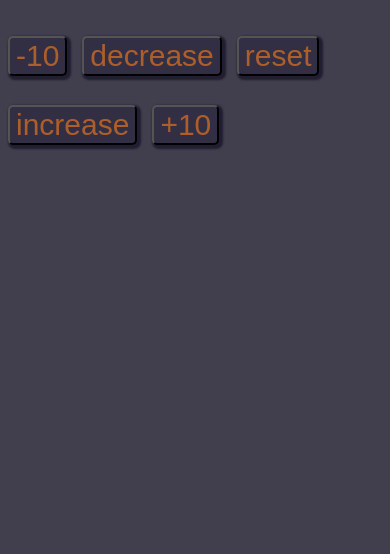
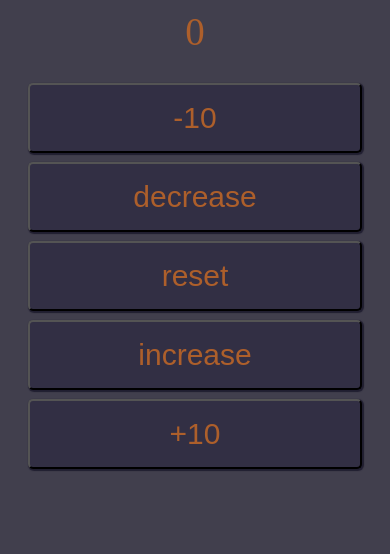
Before and after one commit to tehzib014-dev/Counter-App-JavaScript-Practice-Project, a plain HTML site: page index.html in a window 390 px wide. Shown: the part 306-860 px from the top of the page. Drawn offline with Linux system fonts and the light colour scheme.

Commit message:
make responsive counter layout

```diff
--- a/counter.css
+++ b/counter.css
@@ -1,26 +1,88 @@
+* {
+  box-sizing: border-box;
+}
+
 body {
   display: flex;
   justify-content: center;
   align-items: center;
+  text-align: center;
   flex-direction: column;
   font-size: 60px;
+  height: 100vh;
   background: #413f4d;
   color: #ad5f2b;
 }
 h1 {
   font-size: 50px;
+  text-align: center;
   text-shadow: 5px 3px black;
+}
+#input {
+  text-align: center;
 }
 button {
   font-size: 30px;
   background: #322f44;
-        box-shadow: 2px 2px 2px 2px #201e30;
+  box-shadow: 1px 1px 1px 1px #201e30;
   border-radius: 5px;
   cursor: pointer;
+  padding: 16px 16px;
   color: #ad5f2b;
-        transition: background 0.25;
+  transition: background 0.25s;
 }
 .button:hover {
   background: #37334d;
   transform: scale(1.01);
 }
+.button:active {
+  box-shadow: none;
+  transform: scale(0.98);
+}
+.counter {
+  margin: 20px;
+  display: flex;
+  justify-content: center;
+  align-items: center;
+  flex-direction: column;
+  gap: 20px;
+  max-width: 1200px;
+}
+
+/* Responsive behavior */
+@media (max-width: 600px) {
+  .counter {
+    flex-direction: column;
+    justify-items: center;
+    gap: 12px;
+  }
+  #input {
+    font-size: clamp(28px, 10vw, 64px);
+    padding: 8px 12px;
+  }
+  .controls {
+    width: 100%;
+  }
+  .button {
+    flex: 1 1 45%;
+    width: 100%;
+    min-width: 120px;
+  }
+}
+
+@media (max-width: 360px) {
+  body {
+    font-size: clamp(16px, 4.5vw, 24px);
+  }
+  .button {
+    padding: 10px 12px;
+    min-width: 100px;
+    font-size: clamp(11px, 4vw, 18px);
+  }
+  #input {
+    font-size: clamp(22px, 12vw, 44px);
+  }
+  .controls {
+    gap: 8px;
+  }
+}
--- a/index.html
+++ b/index.html
@@ -7,15 +7,19 @@
     <link rel="stylesheet" href="counter.css" />
   </head>
   <body>
+    <div class="container">
       <h1>Counter App – JavaScript Practice Project</h1>
-    <span id="input">0</span>
-    <span>
+      <div class="counter">
+        <div id="input">0</div>
+        <div class="controls">
           <button class="button" onclick="decrease10()">-10</button>
           <button class="button" onclick="decrease()">decrease</button>
           <button class="button" onclick="reset()">reset</button>
           <button class="button" onclick="increase()">increase</button>
           <button class="button" onclick="increase10()">+10</button>
+        </div>
+      </div>
+    </div>
     <script src="counter.js"></script>
-    </span>
   </body>
 </html>
```
Lines whose indentation alone changed are shown as unchanged.
